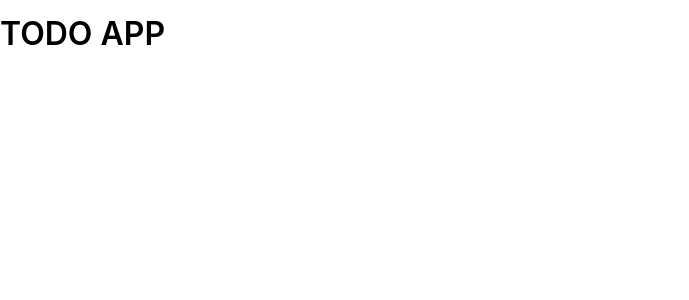
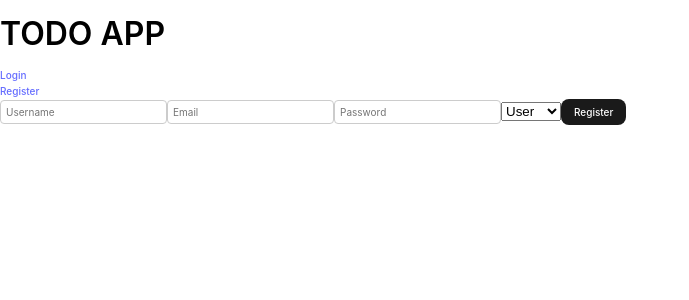
Before and after one commit to juri-boni/todo-app, a React (Vite) app in the folder client/: page /register in a window 1280 px wide. Shown: the top 300 px of the page, without its empty margins (0-689 px from the left). Built offline with nearby package versions, Linux system fonts and the light colour scheme.

Commit message:
Impelemnted Login and Register Routes. Add functionality to register users

```diff
--- a/client/package.json
+++ b/client/package.json
@@ -12,6 +12,7 @@
   "dependencies": {
     "react": "^18.3.1",
     "react-dom": "^18.3.1",
+    "react-router-dom": "^7.1.3",
     "styled-components": "^6.1.14"
   },
   "devDependencies": {
--- a/client/src/App.tsx
+++ b/client/src/App.tsx
@@ -1,5 +1,8 @@
 // import "./App.css";
+import { Routes, Route, Link } from "react-router-dom";
 import { GlobalStyle } from "./styles/global.js";
+import { Login } from "./routes/Login";
+import { Register } from "./routes/Register.js";
 
 function App() {
   return (
@@ -7,7 +10,19 @@ function App() {
       <GlobalStyle />
       <div>
         <h1>TODO APP</h1>
+        <ul>
+          <li>
+            <Link to="/login"> Login</Link>
+          </li>
+          <li>
+            <Link to="/register"> Register</Link>
+          </li>
+        </ul>
       </div>
+      <Routes>
+        <Route path="/login" element={<Login />} />
+        <Route path="/register" element={<Register />} />
+      </Routes>
     </>
   );
 }
--- a/client/src/main.tsx
+++ b/client/src/main.tsx
@@ -1,10 +1,13 @@
 import { StrictMode } from "react";
 import { createRoot } from "react-dom/client";
+import { BrowserRouter } from "react-router-dom";
 // import './index.css'
 import App from "./App.tsx";
 
 createRoot(document.getElementById("root")!).render(
   <StrictMode>
-    <App />
+    <BrowserRouter>
+      <App />
+    </BrowserRouter>
   </StrictMode>
 );
--- /dev/null
+++ b/client/src/routes/Login.tsx
@@ -0,0 +1,3 @@
+export const Login = () => {
+  return <h1>LOGIN PAGE</h1>;
+};
--- /dev/null
+++ b/client/src/routes/Register.tsx
@@ -0,0 +1,72 @@
+import React, { useState } from "react";
+
+export const Register = () => {
+  const [username, setUsername] = useState("");
+  const [email, setEmail] = useState("");
+  const [password, setPassword] = useState("");
+  const [role, setRole] = useState("user");
+
+  const handleSubmit = async (e: React.FormEvent) => {
+    e.preventDefault();
+
+    const userData = {
+      username,
+      email,
+      password,
+      role,
+    };
+
+    try {
+      const response = await fetch("http://localhost:3000/api/users/register", {
+        method: "POST",
+        headers: {
+          "Content-Type": "application/json",
+        },
+        body: JSON.stringify(userData),
+      });
+
+      if (!response.ok) {
+        const errorData = await response.json();
+        throw new Error(errorData.message || "Registration failed");
+      }
+
+      const data = await response.json();
+      console.log("Registration successful:", data);
+    } catch (error) {
+      console.error("Error during registration:", error);
+    }
+  };
+
+  return (
+    <form onSubmit={handleSubmit}>
+      <input
+        type="text"
+        placeholder="Username"
+        value={username}
+        onChange={(e) => setUsername(e.target.value)}
+        required
+      />
+      <input
+        type="email"
+        placeholder="Email"
+        value={email}
+        onChange={(e) => setEmail(e.target.value)}
+        required
+      />
+      <input
+        type="password"
+        placeholder="Password"
+        value={password}
+        onChange={(e) => setPassword(e.target.value)}
+        required
+      />
+      <select value={role} onChange={(e) => setRole(e.target.value)}>
+        <option value="user">User</option>
+        <option value="admin">Admin</option>
+      </select>
+      <button type="submit">Register</button>
+    </form>
+  );
+};
+
+// export default Register;
--- /dev/null
+++ b/client/src/services/usersService.ts
@@ -0,0 +1 @@
+const API_URL = "http://localhost:3000/api/users";
```
Also changed, not shown: 1 other file (tests, documents, lock files or other folders).
